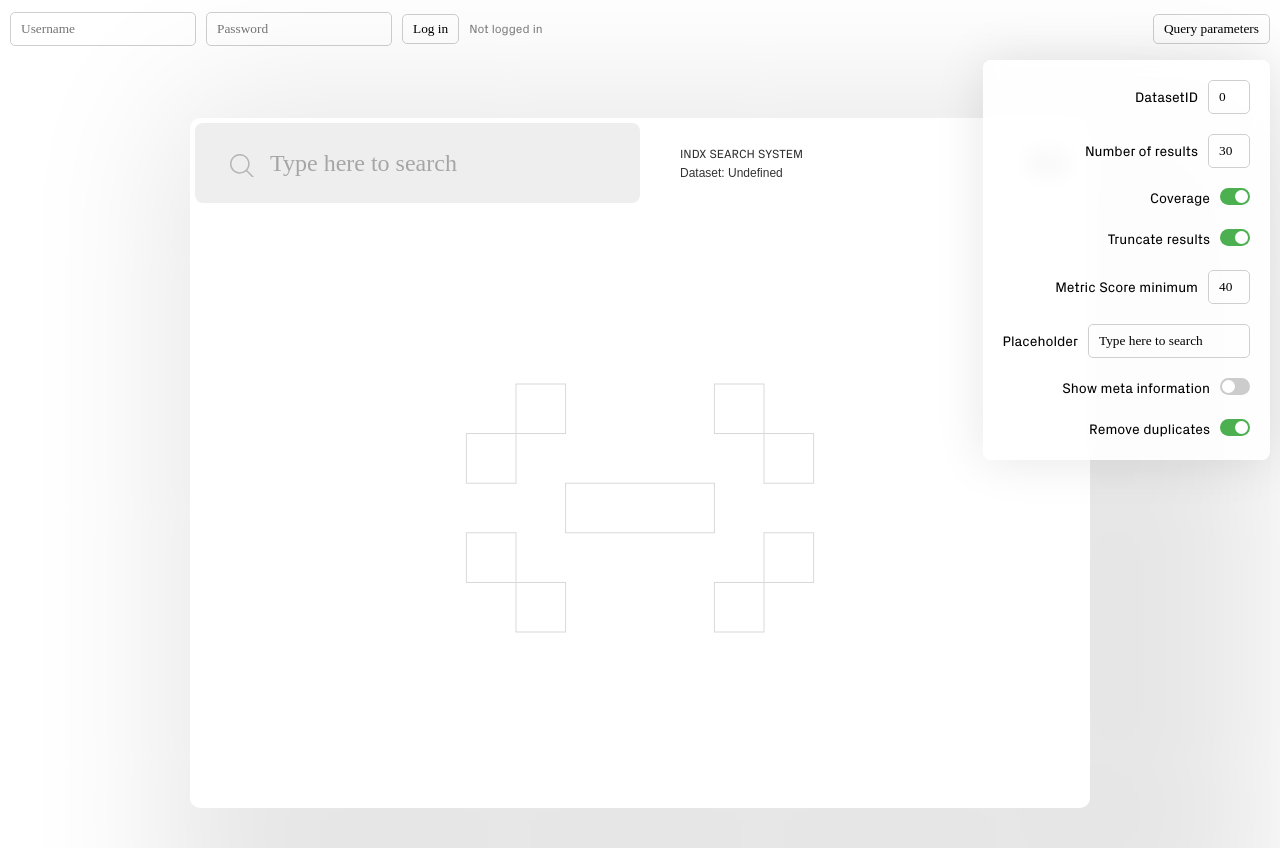
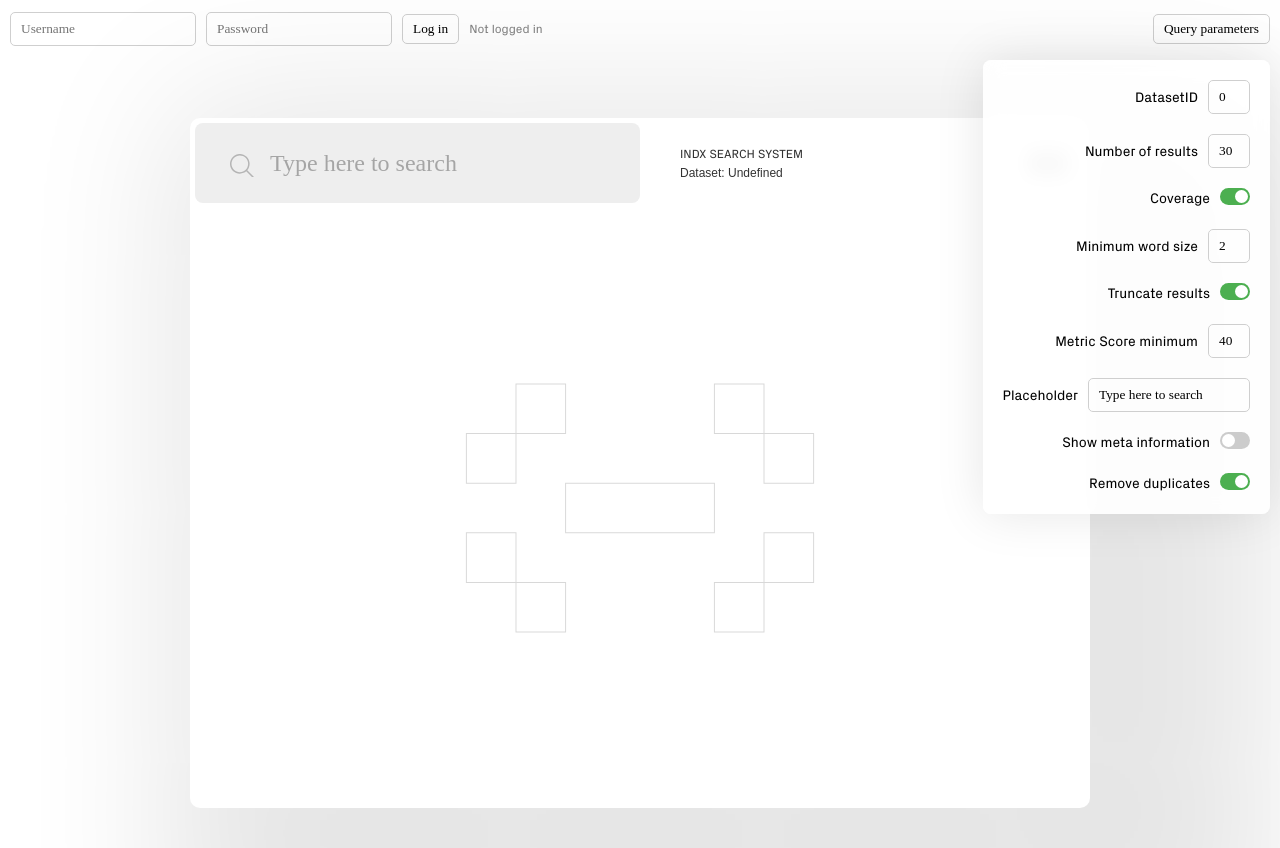
Before and after one commit to indxSearch/indx-restapi-search, a Next.js app: page / in a window 1280 px wide. Both pictures are taken after a click on the button "Query parameters". Built offline with nearby package versions, Linux system fonts and the light colour scheme; a web font is replaced by a local one.

Commit message:
coverage min word size as param

```diff
--- a/app/page.tsx
+++ b/app/page.tsx
@@ -110,6 +110,7 @@ export default function App() {
   const [metricScoreMin, setmetricScoreMin] = useState<number>(40);
   const [removeDuplicates, setRemoveDuplicates] = useState<boolean>(true);
   const [placeholderText, setPlaceholderText] = useState<string>("Type here to search");
+  const [minWordSize, setMinWordSize] = useState<number>(2);
 
   const handleHeapIdChange = handleStringOrNumberChange<string>(setHeapId);
   const handleResultsNumChange = handleStringOrNumberChange<number>(setResultsNum);
@@ -118,6 +119,7 @@ export default function App() {
   const handleMetricScoreMinChange = handleStringOrNumberChange<number>(setmetricScoreMin);
   const handleRemoveDuplicatesChange = handleBooleanChange(setRemoveDuplicates);
   const handlePlaceholderTextChange = handleStringOrNumberChange<string>(setPlaceholderText);
+  const handleMinWordSizeChange = handleStringOrNumberChange<number>(setMinWordSize);
 
   const handleAlgorithmChange = (event: React.ChangeEvent<HTMLInputElement>) => {
     setAlgorithm(event.target.checked ? 1 : 0);
@@ -203,6 +205,18 @@ export default function App() {
                 </label>
               </div>
 
+              { algorithm === 1 && (
+                <div>
+                  Minimum word size <input
+                  style={{ width: '20px' }}
+                  type="text"
+                  placeholder="Min"
+                  value={minWordSize}
+                  onChange={handleMinWordSizeChange}
+                  />
+                </div>
+              )}
+
               <div>
                 Truncate results
                 <label className={styles.switch}>
@@ -285,6 +299,7 @@ export default function App() {
           metricScoreMin = {metricScoreMin} // Minimum pattern score (of 255) to be accepted. Default 30.
           showMeta = {showMeta} // Set true if you want to display information about key and segment numbers
           removeDuplicates = {removeDuplicates} // Set false if you want to show multiple results with the same key.
+          lcsWordMinWordSize= {minWordSize} // Minimum word to be covered
           />
 
       </div>
```
Lines whose indentation alone changed are shown as unchanged.
